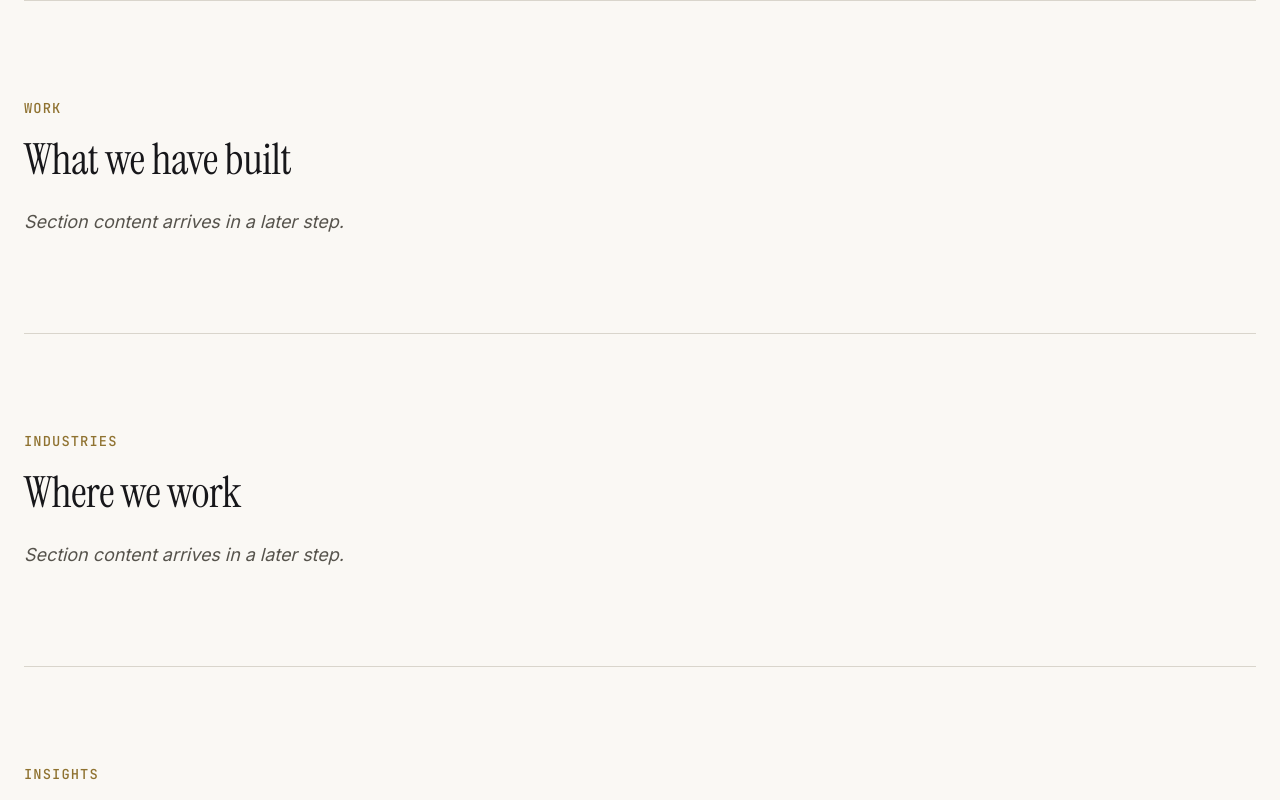
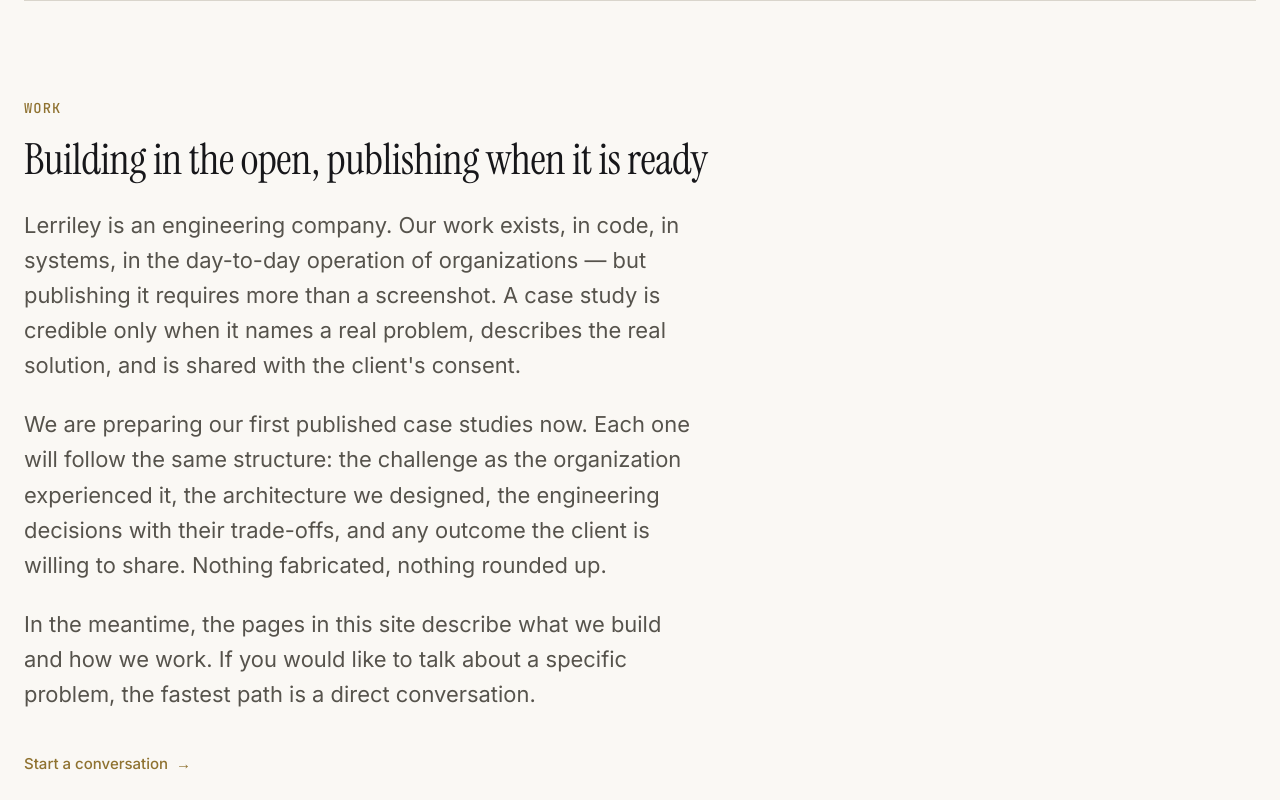
Before and after one commit to Lerrick005/LERRILEY-LIMITED-WEBSITE, a Next.js app: page / in a window 1280 px wide. Shown: the part 5060-5860 px from the top of the page. Built offline with nearby package versions, Linux system fonts and the light colour scheme; no server answers.

Commit message:
Add Work section with honest how-we-work statement

```diff
--- a/app/page.module.css
+++ b/app/page.module.css
@@ -430,6 +430,28 @@
     margin: 0;
   }
 
+  /* --- Work section ---------------------------------------------------------
+     Editorial prose. Deliberately plain: no image grid, no client logos, no
+     stat wall. Until real case studies exist, this section explains the
+     publishing standard rather than faking a portfolio.
+     -------------------------------------------------------------------------- */
+
+  .workProse {
+    max-width: 60ch;
+  }
+
+  .workProse p {
+    font-size: var(--fs-lead);
+    line-height: var(--lh-body);
+    color: var(--text-secondary);
+    margin: 0 0 var(--s-6) 0;
+    text-wrap: pretty;
+  }
+
+  .workProse p:last-child {
+    margin-bottom: 0;
+  }
+
   /* --- Responsive ----------------------------------------------------------- */
 
   @media (max-width: 900px) {
--- a/app/page.tsx
+++ b/app/page.tsx
@@ -6,6 +6,7 @@
 import { PipelineDiagram } from "@/components/pipeline-diagram";
 import { processSteps } from "@/content/process";
 import { getTechnologySummary } from "@/content/technology";
+import { howWeWork } from "@/content/work";
 
 import styles from "./page.module.css";
 
@@ -203,16 +204,26 @@
           </div>
         </section>
 
-        {/* --- Real work ------------------------------------------------ */}
-        {/* TODO: Step 26 - Published case studies only. Hidden until verified. */}
+        {/* --- Real work ------------------------------------------------
+            Published case studies only. Until real case studies exist,
+            this section renders the honest alternative: a statement of
+            how Lerriley works, with no fabricated projects. */}
         <section className={styles.section} aria-labelledby="work-title">
-          <p className={styles.sectionEyebrow}>Work</p>
+          <p className={styles.sectionEyebrow}>{howWeWork.eyebrow}</p>
           <h2 id="work-title" className={styles.sectionTitle}>
-            What we have built
+            {howWeWork.heading}
           </h2>
-          <p className={styles.sectionPlaceholder}>
-            Section content arrives in a later step.
-          </p>
+          <div className={styles.workProse}>
+            {howWeWork.paragraphs.map((p) => (
+              <p key={p.slice(0, 40)}>{p}</p>
+            ))}
+          </div>
+          <div className={styles.capabilitiesFooter}>
+            <Link href="/contact" className={styles.capabilitiesFooterLink}>
+              Start a conversation
+              <span aria-hidden="true">→</span>
+            </Link>
+          </div>
         </section>
 
         {/* --- Industries ----------------------------------------------- */}
--- /dev/null
+++ b/content/work.ts
@@ -0,0 +1,30 @@
+import { z } from "zod";
+
+/**
+ * Work section content.
+ *
+ * Case studies publish through a separate data file when real material is
+ * available. Until then, this file provides the honest alternative: a
+ * statement of how Lerriley works, with no claims of past projects.
+ *
+ * Nothing here names a client, a result, a statistic or a delivered system.
+ * It describes approach and process only.
+ */
+
+export const HowWeWorkSchema = z.object({
+  eyebrow: z.string().min(2).max(40),
+  heading: z.string().min(10).max(120),
+  paragraphs: z.array(z.string().min(40).max(500)).min(2).max(4),
+});
+
+export type HowWeWork = z.infer<typeof HowWeWorkSchema>;
+
+export const howWeWork: HowWeWork = HowWeWorkSchema.parse({
+  eyebrow: "Work",
+  heading: "Building in the open, publishing when it is ready",
+  paragraphs: [
+    "Lerriley is an engineering company. Our work exists, in code, in systems, in the day-to-day operation of organizations — but publishing it requires more than a screenshot. A case study is credible only when it names a real problem, describes the real solution, and is shared with the client's consent.",
+    "We are preparing our first published case studies now. Each one will follow the same structure: the challenge as the organization experienced it, the architecture we designed, the engineering decisions with their trade-offs, and any outcome the client is willing to share. Nothing fabricated, nothing rounded up.",
+    "In the meantime, the pages in this site describe what we build and how we work. If you would like to talk about a specific problem, the fastest path is a direct conversation.",
+  ],
+});
```
